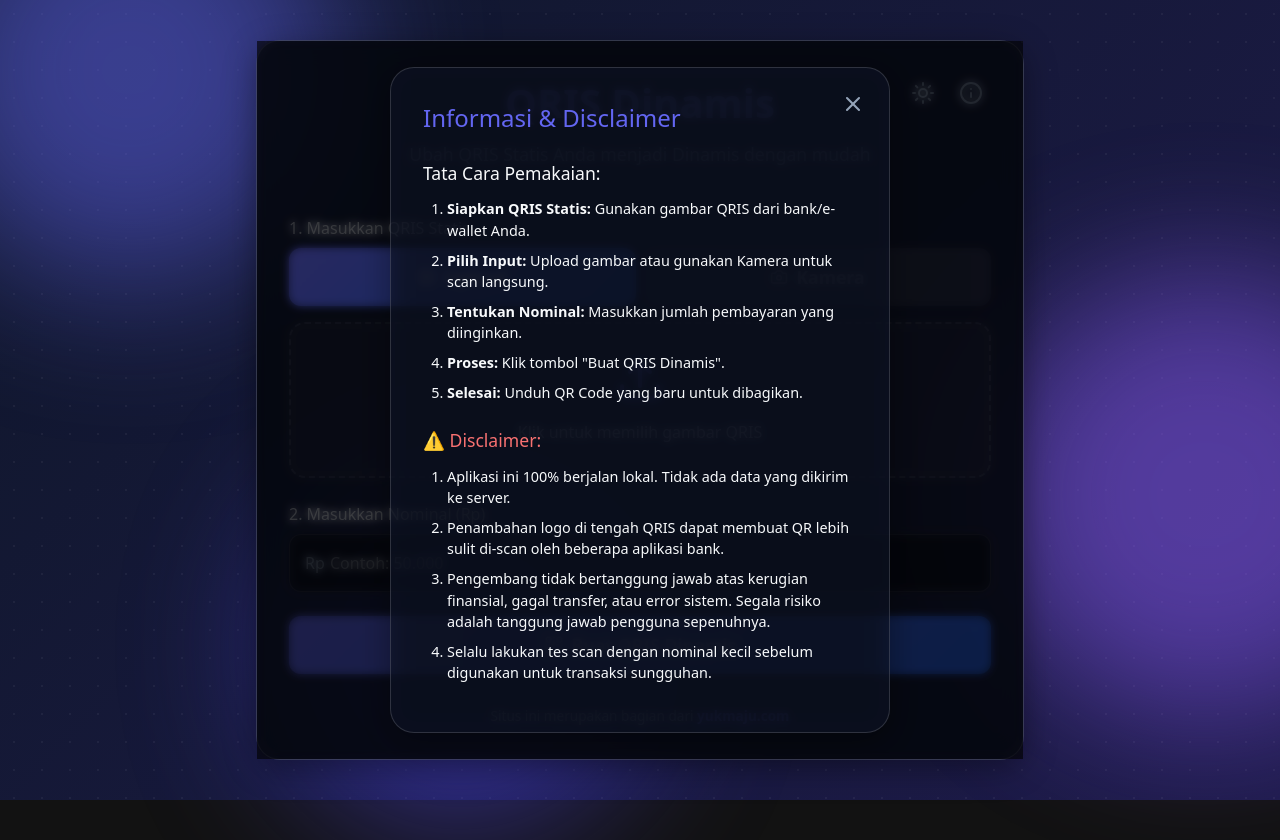
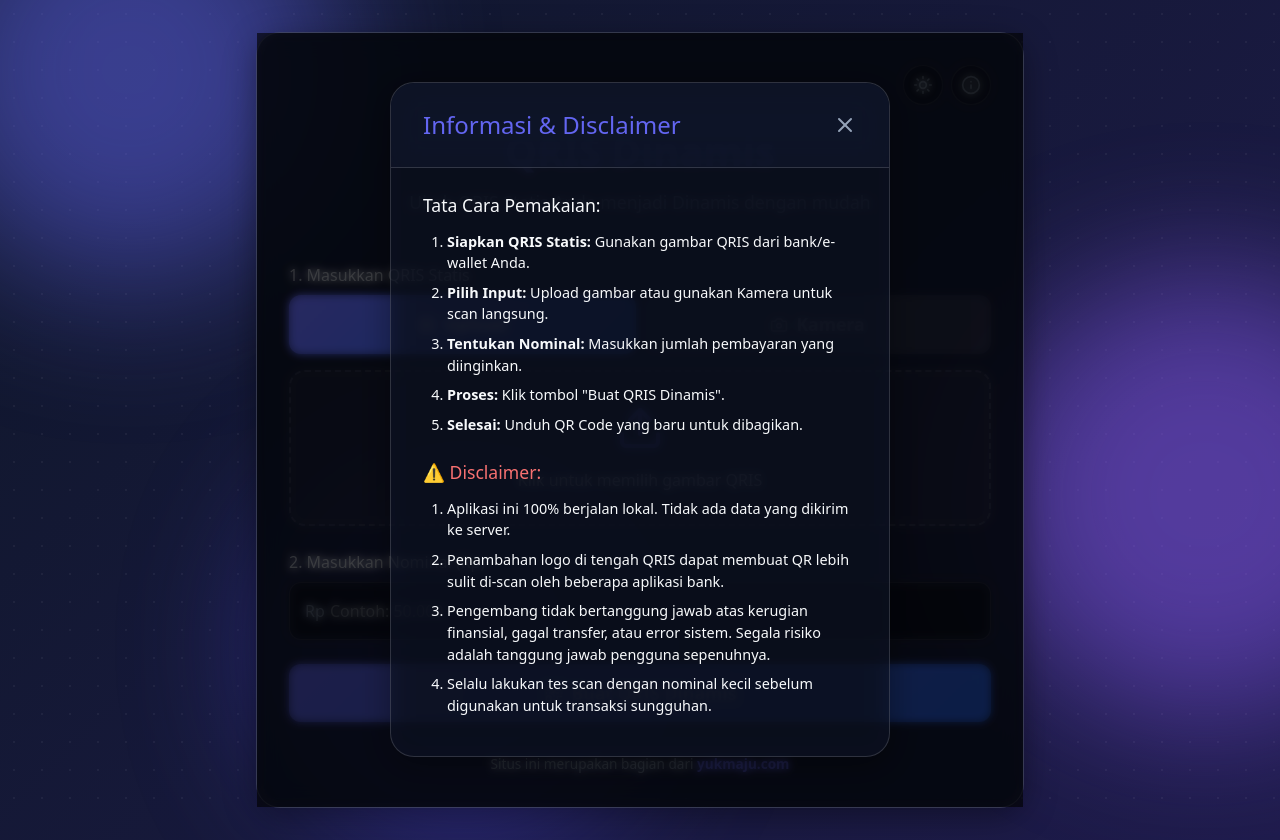
Before and after one commit to ahyaniayas/qris-dinamis, a Next.js app: page / in a window 1280 px wide. Both pictures are taken after a click on the button 971 px from the left and 93 px from the top of the page. Before the commit the page ends 800 px from the top, so only its background shows below. Built offline with nearby package versions, Linux system fonts and the light colour scheme.

Commit message:
feat: restyle header action buttons and update info modal layout with sticky header

```diff
--- a/app/page.tsx
+++ b/app/page.tsx
@@ -252,27 +252,28 @@ export default function Home() {
 
   return (
     <div className="glass-card">
-      <div className="header" style={{ position: 'relative' }}>
-        <h1>QRIS Dinamis</h1>
-        <p>Ubah QRIS Statis Anda menjadi Dinamis dengan mudah</p>
-        <div style={{ position: 'absolute', top: 0, right: 0, display: 'flex', gap: '0.5rem' }}>
+      <div style={{ display: 'flex', justifyContent: 'flex-end', gap: '0.5rem', marginBottom: '1rem' }}>
         {mounted && (
           <button
             onClick={() => setTheme(theme === 'dark' ? 'light' : 'dark')}
-              style={{ background: 'none', border: 'none', color: 'var(--text-secondary)', cursor: 'pointer', padding: '0.5rem' }}
+            style={{ background: 'var(--input-bg)', border: '1px solid var(--glass-border)', borderRadius: '50%', width: '40px', height: '40px', display: 'flex', alignItems: 'center', justifyContent: 'center', color: 'var(--text-secondary)', cursor: 'pointer', transition: 'all 0.2s' }}
             title="Ganti Tema"
           >
-              {theme === 'dark' ? <Sun size={24} /> : <Moon size={24} />}
+            {theme === 'dark' ? <Sun size={20} /> : <Moon size={20} />}
           </button>
         )}
         <button
           onClick={() => setShowInfo(true)}
-            style={{ background: 'none', border: 'none', color: 'var(--text-secondary)', cursor: 'pointer', padding: '0.5rem' }}
+          style={{ background: 'var(--input-bg)', border: '1px solid var(--glass-border)', borderRadius: '50%', width: '40px', height: '40px', display: 'flex', alignItems: 'center', justifyContent: 'center', color: 'var(--text-secondary)', cursor: 'pointer', transition: 'all 0.2s' }}
           title="Informasi & Disclaimer"
         >
-            <Info size={24} />
+          <Info size={20} />
         </button>
       </div>
+
+      <div className="header">
+        <h1>QRIS Dinamis</h1>
+        <p>Ubah QRIS Statis Anda menjadi Dinamis dengan mudah</p>
       </div>
 
       <div className="form-group">
@@ -417,17 +418,20 @@ export default function Home() {
 
       {showInfo && (
         <div className="modal-overlay" onClick={() => setShowInfo(false)}>
-          <div className="modal-content glass-card" onClick={e => e.stopPropagation()} style={{ width: '100%', maxWidth: '500px', maxHeight: '90vh', overflowY: 'auto', position: 'relative', background: 'var(--glass-bg)', border: '1px solid var(--glass-border)', margin: '0 auto', boxSizing: 'border-box' }}>
+          <div className="modal-content glass-card" onClick={e => e.stopPropagation()} style={{ width: '100%', maxWidth: '500px', maxHeight: '90vh', padding: 0, display: 'flex', flexDirection: 'column', position: 'relative', background: 'var(--glass-bg)', border: '1px solid var(--glass-border)', margin: '0 auto', boxSizing: 'border-box', overflow: 'hidden' }}>
+
+            <div style={{ position: 'sticky', top: 0, padding: '1.5rem 2rem', borderBottom: '1px solid var(--glass-border)', background: 'var(--glass-bg)', backdropFilter: 'blur(16px)', zIndex: 10, display: 'flex', justifyContent: 'space-between', alignItems: 'center' }}>
+              <h2 style={{ fontSize: '1.5rem', color: 'var(--accent)', margin: 0 }}>Informasi & Disclaimer</h2>
               <button
                 onClick={() => setShowInfo(false)}
-              style={{ position: 'absolute', top: '1.5rem', right: '1.5rem', background: 'none', border: 'none', color: 'var(--text-secondary)', cursor: 'pointer' }}
+                style={{ background: 'none', border: 'none', color: 'var(--text-secondary)', cursor: 'pointer', display: 'flex', alignItems: 'center' }}
               >
                 <X size={24} />
               </button>
-            <h2 style={{ marginBottom: '1.5rem', fontSize: '1.5rem', color: 'var(--accent)', paddingRight: '2rem' }}>Informasi & Disclaimer</h2>
+            </div>
 
-            <div style={{ fontSize: '0.9rem', lineHeight: '1.5', color: 'var(--text-primary)', textAlign: 'left' }}>
-              <h3 style={{ marginTop: '1rem', marginBottom: '0.75rem', color: 'var(--text-primary)', fontSize: '1.1rem' }}>Tata Cara Pemakaian:</h3>
+            <div style={{ padding: '1.5rem 2rem', overflowY: 'auto', fontSize: '0.9rem', lineHeight: '1.5', color: 'var(--text-primary)', textAlign: 'left' }}>
+              <h3 style={{ marginBottom: '0.75rem', color: 'var(--text-primary)', fontSize: '1.1rem' }}>Tata Cara Pemakaian:</h3>
               <ol style={{ paddingLeft: '1.5rem', marginBottom: '1.5rem', listStyleType: 'decimal' }}>
                 <li style={{ marginBottom: '0.5rem' }}><strong>Siapkan QRIS Statis:</strong> Gunakan gambar QRIS dari bank/e-wallet Anda.</li>
                 <li style={{ marginBottom: '0.5rem' }}><strong>Pilih Input:</strong> Upload gambar atau gunakan Kamera untuk scan langsung.</li>
```
Lines whose indentation alone changed are shown as unchanged.
